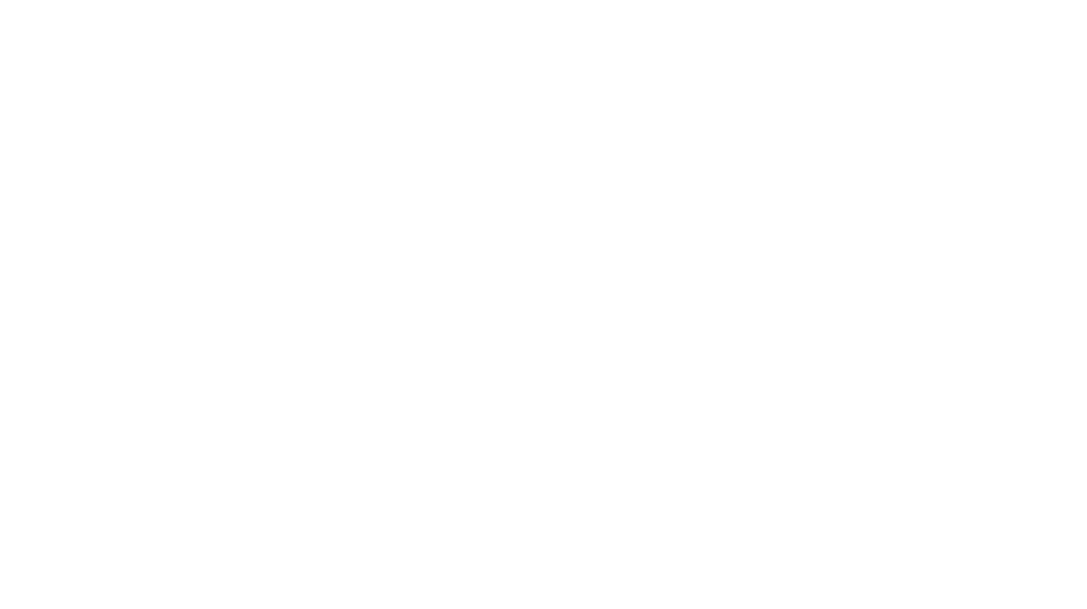
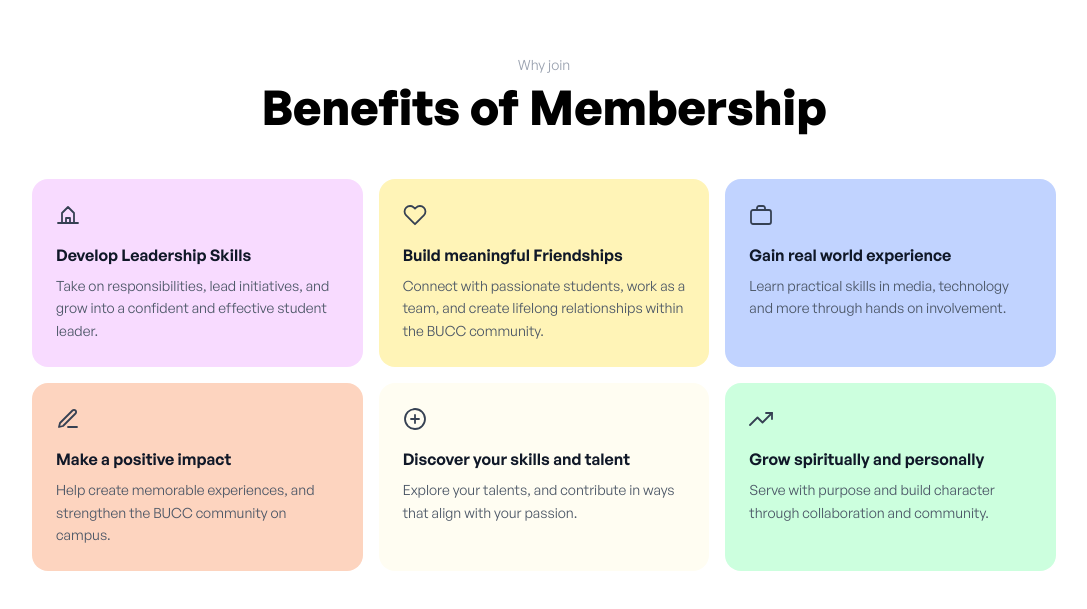
Before and after one commit to chidoziemfrancis/apply.wearebucc, a Next.js app: page / in a window 1280 px wide. Shown: the part 1302-1911 px from the top of the page, without its empty margins (96-1183 px from the left). Before the commit the page ends 1245 px from the top, so only its background shows below. Built offline with nearby package versions, Linux system fonts and the light colour scheme.

Commit message:
feat: import and render Benefits component on home page

```diff
--- a/app/page.tsx
+++ b/app/page.tsx
@@ -1,9 +1,11 @@
 import Hero from "@/components/Hero";
+import Benefits from "@/components/Benefits";
 
 export default function Home() {
   return (
     <main className="flex flex-col flex-1">
       <Hero />
+      <Benefits />
     </main>
   );
 }
```
